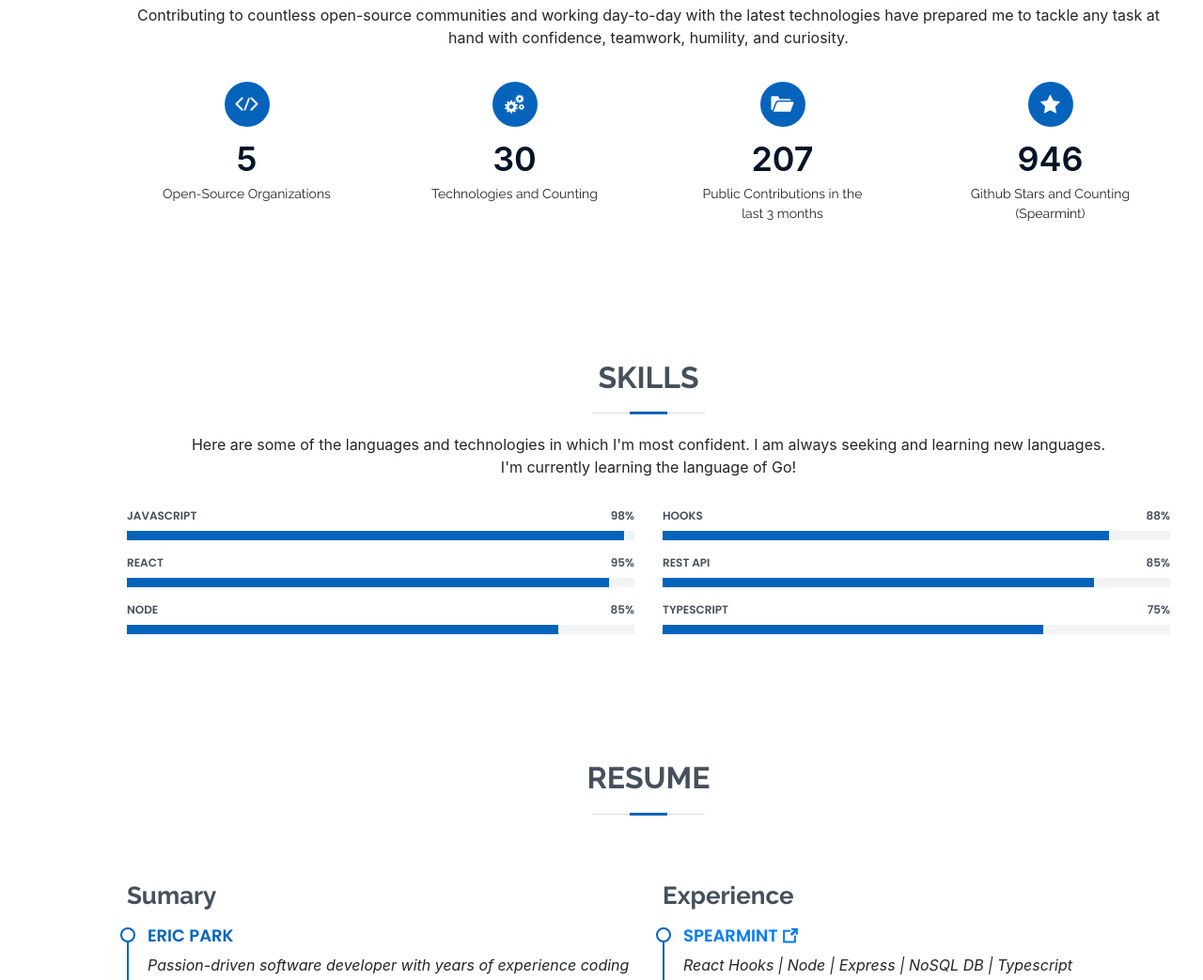
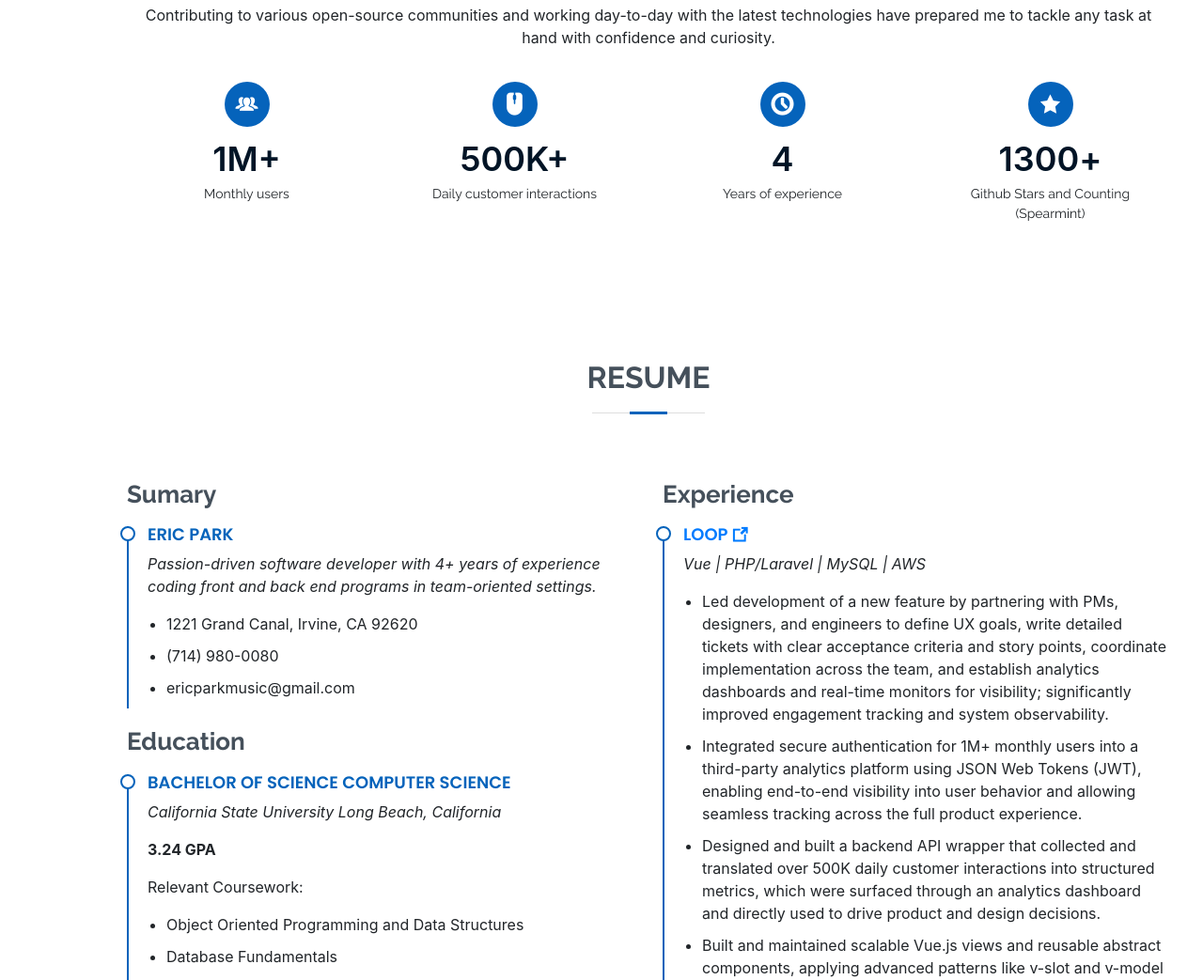
Before and after one commit to ericgpark/Eric-Park-Website, a website with bundled scripts: page index.html in a window 1280 px wide. Shown: the part 1536-2579 px from the top of the page at 94% size. Built offline with nearby package versions, Linux system fonts and the light colour scheme.

Commit message:
Update resume and styling

```diff
--- a/assets/css/style.css
+++ b/assets/css/style.css
@@ -408,6 +408,11 @@ section {
   position: relative;
   text-align: center;
   background: #fff;
+}
+
+.count-box-inner {
+  display: flex;
+  justify-content: center;
 }
 
 .facts .count-box i {
--- a/index.html
+++ b/index.html
@@ -53,7 +53,7 @@
   <section id="hero" class="d-flex flex-column justify-content-center">
     <div class="container" data-aos="zoom-in" data-aos-delay="100">
       <h1>Eric Park</h1>
-      <p><span class="typed" data-typed-items="Software, TypeScript, React/Redux, Node/Express, SQL, NoSQL, REST, GraphQL"></span> Developer</p>
+      <p><span class="typed" data-typed-items="Software, Vue, Node, PHP/Laravel, React"></span> Engineer</p>
       <div class="social-links">
         <a target="_blank" href="https://www.linkedin.com/in/ericgpark/" class="linkedin"><i class="bx bxl-linkedin"></i></a>
         <a target="_blank" href="https://github.com/ericgpark" class="github"><i class="bx bxl-github"></i></a>
@@ -71,7 +71,7 @@
 
         <div class="section-title">
           <h2>About</h2>
-          <p>Software engineer experienced in React, Redux, Node, Express, SQL and NoSQL databases. </p>
+          <p>Software engineer experienced in Vue, React, Node, and PHP/Laravel. </p>
         </div>
 
         <div class="row">
@@ -81,7 +81,7 @@
           <div class="col-lg-8 pt-4 pt-lg-0 content">
             <h3>Full Stack Developer</h3>
             <p class="font-italic">
-              Enthusiastic contributor to open-source communities and developer of Spearmint, a developer tool that speeds up TDD by auto-generation of tests for popular technologies and necessary qualities, such as React, Redux, endpoint, Puppeteer, accessibility, and more.
+              Enthusiastic contributor to open-source communities and developer at Loop, a tech startup focused on simplifying the return process for e-commerce businesses. I am passionate about building scalable, efficient, and user-friendly applications that solve real-world problems.
             </p>
             <div class="row">
               <div class="col-lg-6">
@@ -89,12 +89,12 @@
                   <li><i class="icofont-rounded-right"></i> <strong>Birthday:</strong> 22 March 1997</li>
                   <li><i class="icofont-rounded-right"></i> <strong>Phone:</strong> +714 980 0080</li>
                   <li><i class="icofont-rounded-right"></i> <strong>City:</strong> Westminster, California</li>
-                  <li><i class="icofont-rounded-right"></i> <strong>Age:</strong> 24</li>
+                  <li><i class="icofont-rounded-right"></i> <strong>Age:</strong> 28</li>
                 </ul>
               </div>
               <div class="col-lg-6">
                 <ul>
-                  <li><i class="icofont-rounded-right"></i> <strong>GPA:</strong> 3.2</li>
+                  <li><i class="icofont-rounded-right"></i> <strong>GPA:</strong> 3.24</li>
                   <li><i class="icofont-rounded-right"></i> <strong>Degree:</strong> BS Computer Science</li>
                   <li><i class="icofont-rounded-right"></i> <strong>Email:</strong> ericparkmusic@gmail.com</li>
                   <li><i class="icofont-rounded-right"></i> <strong>Freelance:</strong> Available</li>
@@ -116,117 +116,50 @@
 
         <div class="section-title">
           <h2>Facts</h2>
-          <p>Contributing to countless open-source communities and working day-to-day with the latest technologies have prepared me to tackle any task at hand with confidence, teamwork, humility, and curiosity.</p>
+          <p>Contributing to various open-source communities and working day-to-day with the latest technologies have prepared me to tackle any task at hand with confidence and curiosity.</p>
         </div>
 
         <div class="row">
 
           <div class="col-lg-3 col-md-6">
             <div class="count-box">
-              <i class="icofont-code-alt"></i>
-              <span data-toggle="counter-up">5</span>
-              <p>Open-Source Organizations</p>
+              <i class="icofont-users-alt-3"></i>
+              <div class="count-box-inner">
+                <span>1M+</span>
+              </div>
+              <p>Monthly users</p>
             </div>
           </div>
 
           <div class="col-lg-3 col-md-6 mt-5 mt-md-0">
             <div class="count-box">
-              <i class="icofont-gears"></i>
-              <span data-toggle="counter-up">30</span>
-              <p>Technologies and Counting</p>
+              <i class="icofont-wireless-mouse"></i>
+              <span>500K+</span>
+              <p>Daily customer interactions</p>
             </div>
           </div>
 
           <div class="col-lg-3 col-md-6 mt-5 mt-lg-0">
             <div class="count-box">
-              <i class="icofont-ui-folder"></i>
-              <span data-toggle="counter-up">207</span>
-              <p>Public Contributions in the last 3 months</p>
+              <i class="icofont-ui-clock"></i>
+              <span data-toggle="counter-up">4</span>
+              <p>Years of experience</p>
             </div>
           </div>
-
 
           <div class="col-lg-3 col-md-6 mt-5 mt-lg-0">
             <div class="count-box">
               <i class="icofont-star"></i>
-              <span data-toggle="counter-up">946</span>
+              <div class="count-box-inner">
+                <span data-toggle="counter-up">1300</span>
+                <span>+</span>
+              </div>
               <p>Github Stars and Counting (Spearmint)</p>
             </div>
           </div>
-
-
-
-
         </div>
-
       </div>
     </section><!-- End Facts Section -->
-
-    <!-- ======= Skills Section ======= -->
-    <section id="skills" class="skills section-bg">
-      <div class="container" data-aos="fade-up">
-
-        <div class="section-title">
-          <h2>Skills</h2>
-          <p>Here are some of the languages and technologies in which I'm most confident. I am always seeking and learning new languages. <br> I'm currently learning the language of Go!</p>
-        </div>
-
-        <div class="row skills-content">
-
-          <div class="col-lg-6">
-
-            <div class="progress">
-              <span class="skill">Javascript <i class="val">98%</i></span>
-              <div class="progress-bar-wrap">
-                <div class="progress-bar" role="progressbar" aria-valuenow="98" aria-valuemin="0" aria-valuemax="100"></div>
-              </div>
-            </div>
-
-            <div class="progress">
-              <span class="skill">React <i class="val">95%</i></span>
-              <div class="progress-bar-wrap">
-                <div class="progress-bar" role="progressbar" aria-valuenow="95" aria-valuemin="0" aria-valuemax="100"></div>
-              </div>
-            </div>
-
-            <div class="progress">
-              <span class="skill">Node <i class="val">85%</i></span>
-              <div class="progress-bar-wrap">
-                <div class="progress-bar" role="progressbar" aria-valuenow="85" aria-valuemin="0" aria-valuemax="100"></div>
-              </div>
-            </div>
-
-          </div>
-
-          <div class="col-lg-6">
-
-            <div class="progress">
-              <span class="skill">Hooks <i class="val">88%</i></span>
-              <div class="progress-bar-wrap">
-                <div class="progress-bar" role="progressbar" aria-valuenow="88" aria-valuemin="0" aria-valuemax="100"></div>
-              </div>
-            </div>
-
-            <div class="progress">
-              <span class="skill">REST API <i class="val">85%</i></span>
-              <div class="progress-bar-wrap">
-                <div class="progress-bar" role="progressbar" aria-valuenow="85" aria-valuemin="0" aria-valuemax="100"></div>
-              </div>
-            </div>
-
-            <div class="progress">
-              <span class="skill">TypeScript <i class="val">75%</i></span>
-              <div class="progress-bar-wrap">
-                <div class="progress-bar" role="progressbar" aria-valuenow="75" aria-valuemin="0" aria-valuemax="100"></div>
-              </div>
-            </div>
-
-          </div>
-
-        </div>
-
-      </div>
-    </section><!-- End Skills Section -->
 
     <!-- ======= Resume Section ======= -->
     <section id="resume" class="resume">
@@ -241,9 +174,9 @@
             <h3 class="resume-title">Sumary</h3>
             <div class="resume-item pb-0">
               <h4>Eric Park</h4>
-              <p><em>Passion-driven software developer with years of experience coding front and back end programs in team-oriented settings.</em></p>
+              <p><em>Passion-driven software developer with 4+ years of experience coding front and back end programs in team-oriented settings.</em></p>
               <ul>
-                <li>8832 Williamsburg ave, Westminster, CA 92683 </li>
+                <li>1221 Grand Canal, Irvine, CA 92620 </li>
                 <li>(714) 980-0080</li>
                 <li>ericparkmusic@gmail.com</li>
               </ul>
@@ -253,7 +186,7 @@
             <div class="resume-item">
               <h4>Bachelor of Science Computer Science</h4>
               <p><em>California State University Long Beach, California</em></p>
-              <p><b>3.2 GPA</b></p>
+              <p><b>3.24 GPA</b></p>
               <p>Relevant Coursework: </p>
               <ul>
                 <li>Object Oriented Programming and Data Structures</li>
@@ -273,21 +206,6 @@
             <div class="resume-item">
               <h4>Graduated</h4>
               <p><em>Fountain Valley High, California</em></p>
-            </div>
-          </div>
-          <div class="col-lg-6">
-            <h3 class="resume-title">Experience</h3>
-            <div class="resume-item">
-              <h4><a target="_blank" href="https://github.com/open-source-labs/spearmint">Spearmint <i class="icofont-external-link"></i></a></h4>
-              <p><em>React Hooks | Node | Express | NoSQL DB | Typescript</em></p>
-              <ul>
-                <li>Streamlined Node server logic and increased modularity by utilizing the Express framework to integrate route handlers that listen for precise client requests, monitor active users to persist testing data, and handle asynchronous logic through the execution of corresponding middleware chains contained in various controller objects such as user, cookie, session, and test state</li>
-                <li>Implemented an SPA with React for improved performance from component rerenders rather than page reloads, and increased modularity and maintainability through the separation of concerns between stateful and presentational components</li>
-                <li>Reinforced state-management across various functional React component trees by implementing hooks, such as useContext and useReducer, to read-to and write-from the state using code that is more clean, concise, and approachable to co-developers.</li>
-                <li>Improved the security and integrity of user credential storage with salting and hashing encryption algorithms on NoSQL database</li>
-                <li>Achieved smooth development and deployment process by using TravisCI to continuously and frequently integrate, build, and test code throughout sprints, and Docker to containerize server code to isolate the application from its environment</li>
-                <li>Developed product under tech accelerator organization OS Labs (opensourcelabs.io)</li>
-              </ul>
             </div>
             <h3 class="resume-title">Open Source Contributions</h3>
             <div class="resume-item">
@@ -310,6 +228,36 @@
                 <li>Implemented component trees consisting of modular and maintainable React components that make efficient internal server requests, parse JSON response from RESTful API, and display information in a coherent, interactive manner</li>
               </ul>
             </div>
+          </div>
+          <div class="col-lg-6">
+            <h3 class="resume-title">Experience</h3>
+            <div class="resume-item">
+              <h4><a target="_blank" href="https://www.loopreturns.com">Loop <i class="icofont-external-link"></i></a></h4>
+              <p><em>Vue | PHP/Laravel | MySQL | AWS</em></p>
+              <ul>
+                <li>Led development of a new feature by partnering with PMs, designers, and engineers to define UX goals, write detailed tickets with clear acceptance criteria and story points, coordinate implementation across the team, and establish analytics dashboards and real-time monitors for visibility; significantly improved engagement tracking and system observability.</li>
+                <li>Integrated secure authentication for 1M+ monthly users into a third-party analytics platform using JSON Web Tokens (JWT), enabling end-to-end visibility into user behavior and allowing seamless tracking across the full product experience.</li>
+                <li>Designed and built a backend API wrapper that collected and translated over 500K daily customer interactions into structured metrics, which were surfaced through an analytics dashboard and directly used to drive product and design decisions.</li>
+                <li>Built and maintained scalable Vue.js views and reusable abstract components, applying advanced patterns like v-slot and v-model to encapsulate logic and promote consistency across user-facing experiences and internal tooling.</li>
+                <li>Managed shared application state across multiple dynamic components and nested routes using props, custom event emissions, and Vuex, enabling modular communication and predictable rendering in complex UI flows.</li>
+                <li>Established full-stack observability by implementing critical metrics, error alerts, and distributed tracing, which improved incident response speed, increased system uptime, and reduced time-to-resolution during outages and deployment regressions.</li>
+                <li>Created robust and efficient unit tests that mocked key Eloquent models and relationships, ensuring predictable behavior across edge cases and supporting maintainability of complex webhook-based workflows and integrations.</li>
+
+              </ul>
+            </div>
+            <div class="resume-item">
+              <h4><a target="_blank" href="https://github.com/open-source-labs/spearmint">Spearmint <i class="icofont-external-link"></i></a></h4>
+              <p><em>React Hooks | Node | Express | NoSQL DB | Typescript</em></p>
+              <ul>
+                <li>Streamlined Node server logic and increased modularity by utilizing the Express framework to integrate route handlers that listen for precise client requests, monitor active users to persist testing data, and handle asynchronous logic through the execution of corresponding middleware chains contained in various controller objects such as user, cookie, session, and test state</li>
+                <li>Implemented an SPA with React for improved performance from component rerenders rather than page reloads, and increased modularity and maintainability through the separation of concerns between stateful and presentational components</li>
+                <li>Reinforced state-management across various functional React component trees by implementing hooks, such as useContext and useReducer, to read-to and write-from the state using code that is more clean, concise, and approachable to co-developers.</li>
+                <li>Improved the security and integrity of user credential storage with salting and hashing encryption algorithms on NoSQL database</li>
+                <li>Achieved smooth development and deployment process by using TravisCI to continuously and frequently integrate, build, and test code throughout sprints, and Docker to containerize server code to isolate the application from its environment</li>
+                <li>Developed product under tech accelerator organization OS Labs (opensourcelabs.io)</li>
+              </ul>
+            </div>
+
           </div>
         </div>
 
```
